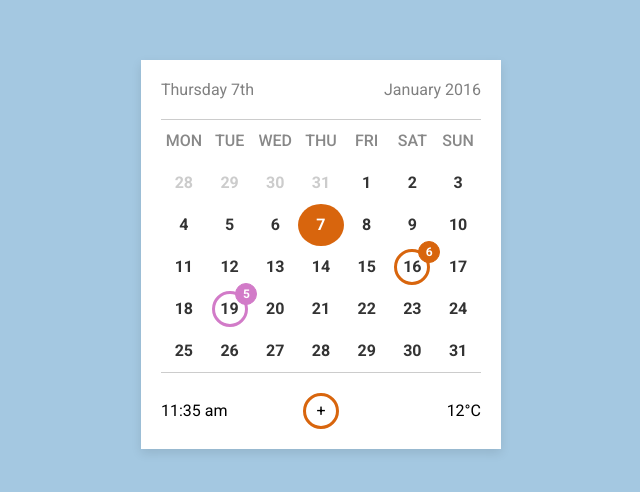
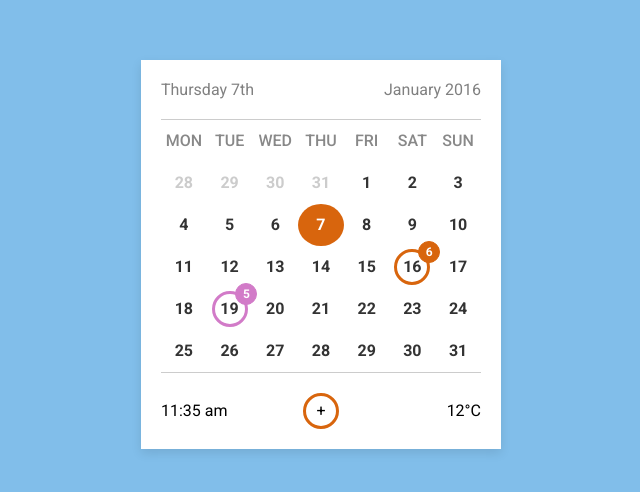
Before and after one commit to AisuluuSharipova/frontend-project, a plain HTML site: page index.html in a window 1280 px wide. Shown: the part 146-638 px from the top of the page, without its empty margins (319-959 px from the left). Drawn offline with Linux system fonts and the light colour scheme.

Commit message:
background color changed

```diff
--- a/styles.css
+++ b/styles.css
@@ -1,5 +1,5 @@
 body {
-  background-color: #A4C8E1;
+  background-color: #81beea;
   font-family: 'Roboto', sans-serif;
   display: flex;
   justify-content: center;
```
